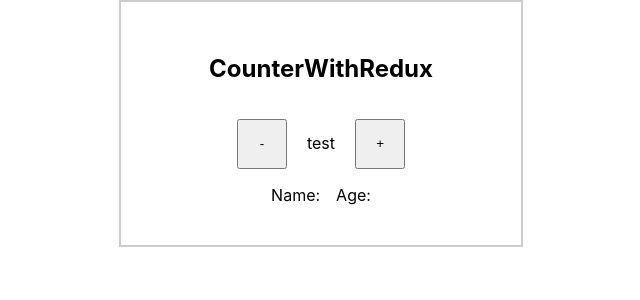
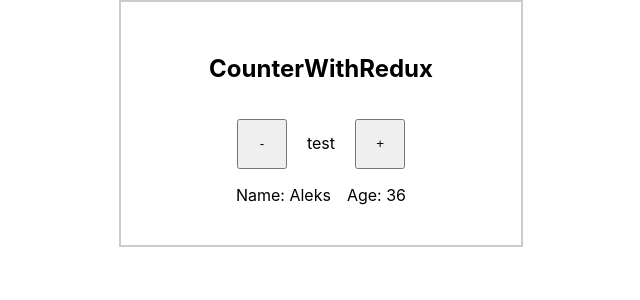
Before and after one commit to AlekzandrM/counter-with-redux, a React (Create React App) app: page / in a window 1280 px wide. Shown: the top 300 px of the page, without its empty margins (319-959 px from the left). Built offline with nearby package versions, Linux system fonts and the light colour scheme.

Commit message:
Add createStore and Provider, create store in App.js, create rootReducer and reducerData, connected connect in CounterWithReducer

```diff
--- a/src/App.js
+++ b/src/App.js
@@ -1,13 +1,18 @@
 import React from 'react';
 import CounterWithRedux from './counter/counterWithRedux';
+import { createStore } from 'redux'
+import { Provider } from 'react-redux';
+import {rootReducer} from './counter/rootReducer'
 
-
+const store = createStore(rootReducer)
 
 function App() {
   return (
-    <div >
-      <CounterWithRedux />
-    </div>
+    <Provider store={store}>
+      <div>
+        <CounterWithRedux />
+      </div>
+    </Provider>
   );
 }
 
--- a/src/counter/counterWithRedux.js
+++ b/src/counter/counterWithRedux.js
@@ -1,5 +1,6 @@
 import React from 'react'
 import './counter.css'
+import { connect } from 'react-redux'
 
 class CounterWithRedux extends React.Component{
     render(){
@@ -12,9 +13,9 @@
                     <button>+</button>
 
                     <p>
-                        Name:
+                        Name: {this.props.data.name}
                         <span>
-                            Age:
+                            Age: {this.props.data.age}
                         </span>
                     </p>
                 </div>
@@ -23,4 +24,10 @@
     }
 }
 
-export default CounterWithRedux
+const mapStateToProps = store => {
+    return {
+        data: store.data
+    }
+}
+
+export default connect(mapStateToProps)(CounterWithRedux)
--- /dev/null
+++ b/src/counter/reducerData.js
@@ -0,0 +1,19 @@
+const initialState = {
+    age: 36,
+    name: 'Aleks',
+    count: 0
+}
+
+export function reducerData(state=initialState, action){
+    switch(action.type){
+        case 'NAME':
+            return{
+                name: state.name
+            }
+        case 'AGE':
+            return{
+                age: state.age
+            }
+        default: return state
+    }
+}
--- /dev/null
+++ b/src/counter/rootReducer.js
@@ -0,0 +1,6 @@
+import { combineReducers } from 'redux'
+import { reducerData } from './reducerData'
+
+export const rootReducer = combineReducers({
+    data: reducerData,
+})
```
Also changed, not shown: src/counter/reducerCount.js (added).
